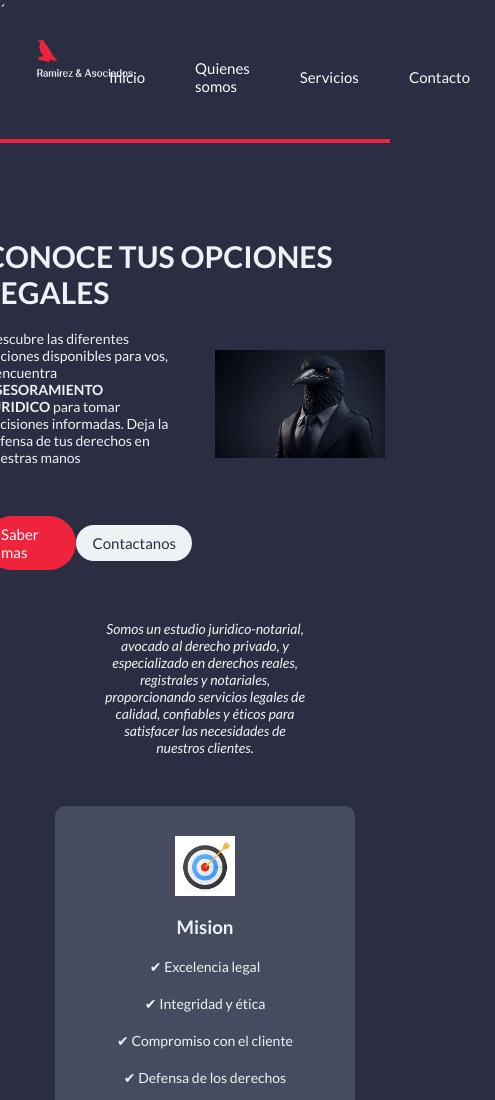
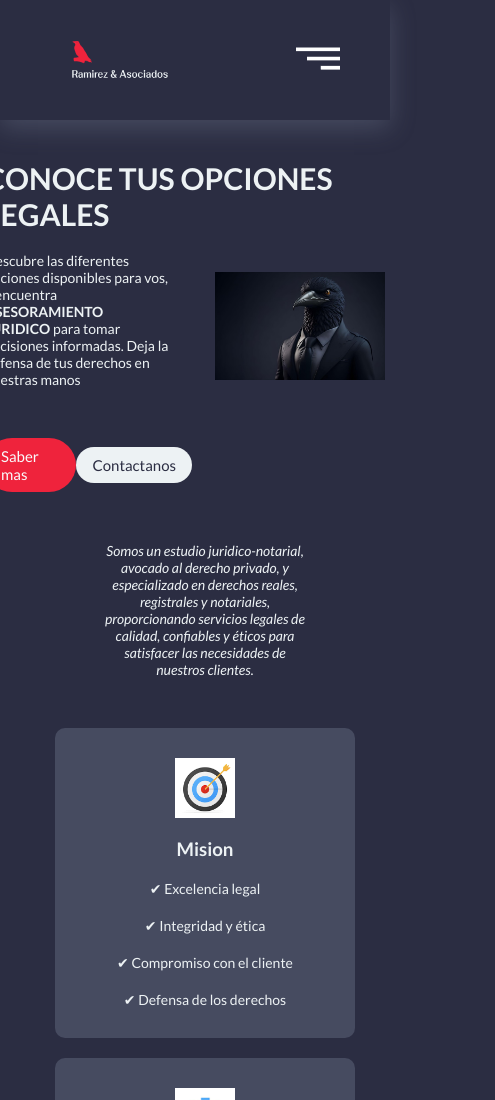
Before and after one commit to sebasrrramirez/Ejercicio2, a plain HTML site: page index.html in a window 390 px wide. Shown: the top 1100 px of the page, 495 px wide, since content can reach past the window. Drawn offline with Linux system fonts and the light colour scheme.

Commit message:
sera la final

```diff
--- a/base.css
+++ b/base.css
@@ -17,7 +17,13 @@ body {
 header {
   background: #2b2d42ff;
   width: 100%;
-  height: 100px;
+  height: 70px;
+  display: flex;
+  justify-content: space-between;
+  align-items: center;
+  padding: 0 50px;
+  background-color: ;
+  box-shadow: 0 8px 24px rgba(141, 153, 174, 0.274);
 }
 
 .logo {
@@ -28,10 +34,8 @@ header {
   align-items: center;
 }
 
-nav {
+.barranav {
   display: flex;
-  max-width: 100%;
-  padding: 15px;
 }
 
 a {
@@ -40,7 +44,7 @@ a {
   font-size: 18px;
 }
 
-.barranav {
+.barranav ul {
   background: #2b2d42ff;
   display: flex;
   width: 100%;
@@ -64,6 +68,16 @@ hr {
   max-width: 100%;
 }
 
+/* icono menu */
+.barranav i {
+  font-size: 25px;
+  display: none;
+}
+
+#toggle-menu {
+  display: none;
+}
+
 /* main */
 main {
   display: flex;
@@ -71,12 +85,12 @@ main {
   align-items: center;
   justify-content: center;
   width: 100%;
-  margin-top: 60px;
+  margin-top: 30px;
 }
 
 .portada {
   max-width: 1200px;
-  margin-top: 35px;
+  margin-top: 10px;
   padding: 0;
   display: flex;
   justify-content: center;
--- a/index.html
+++ b/index.html
@@ -4,15 +4,18 @@
     <meta charset="UTF-8" />
     <meta name="viewport" content="width=device-width, initial-scale=1.0" />
     <link rel="stylesheet" href="base.css" />
-    ´
     <link rel="stylesheet" href="mediaqueries.css" />
     <title>Entrega 2</title>
   </head>
   <body>
     <header>
-      <nav>
-        <img class="logo" src="./img/Logo2.png" alt="Logo" />
-        <ul class="barranav">
+      <img class="logo" src="./img/Logo2.png" alt="Logo" />
+      <nav class="barranav">
+        <label for="toggle-menu"
+          ><i><img src="./img/menu.png" alt="" /></i
+        ></label>
+        <input type="checkbox" id="toggle-menu" />
+        <ul class="barranav-list">
           <li><a class="menu" href="#">Inicio</a></li>
           <li><a class="menu" href="#">Quienes somos</a></li>
           <li><a class="menu" href="#">Servicios</a></li>
@@ -20,7 +23,7 @@
         </ul>
       </nav>
     </header>
-    <hr />
+
     <main>
       <section class="portada">
         <div class="portada-left">
--- a/mediaqueries.css
+++ b/mediaqueries.css
@@ -4,6 +4,11 @@
     background: #2b2d42ff;
     width: 100%;
     height: 120px;
+  }
+
+  main {
+    margin-top: 30px;
+    padding-top: 0;
   }
 
   .logo {
@@ -19,7 +24,7 @@
 
   main {
     width: 100%;
-    margin-top: 60px;
+    margin-top: 110px;
     margin-left: 10px;
   }
 
@@ -49,6 +54,11 @@
   .logo {
     height: 50px;
     width: 100px;
+  }
+
+  main {
+    margin-top: 30px;
+    padding-top: 0;
   }
 
   a {
@@ -83,6 +93,36 @@
     font-weight: 800;
   }
 }
+
 /* celular hasta 576 */
-/* @media (max-width: 576px) {
-} */
+@media (max-width: 576px) {
+  .barranav ul {
+    position: absolute;
+    top: 80px;
+    width: 90%;
+    height: calc(100vh-80px);
+    left: 5%;
+    right: 5%;
+    border: 2px solid red;
+    border-top: 0;
+    flex-direction: column;
+    background-color: #2b2d42ff;
+    border-radius: 0px 0px 15px 15px;
+    padding: 45px 30px;
+    align-items: center;
+    display: none;
+  }
+
+  .barranav i {
+    display: block;
+  }
+
+  #toggle-menu:checked ~ .barranav-list {
+    display: flex;
+  }
+
+  main {
+    margin-top: 30px;
+    padding-top: 0;
+  }
+}
```
Also changed, not shown: img/menu.png (added).
